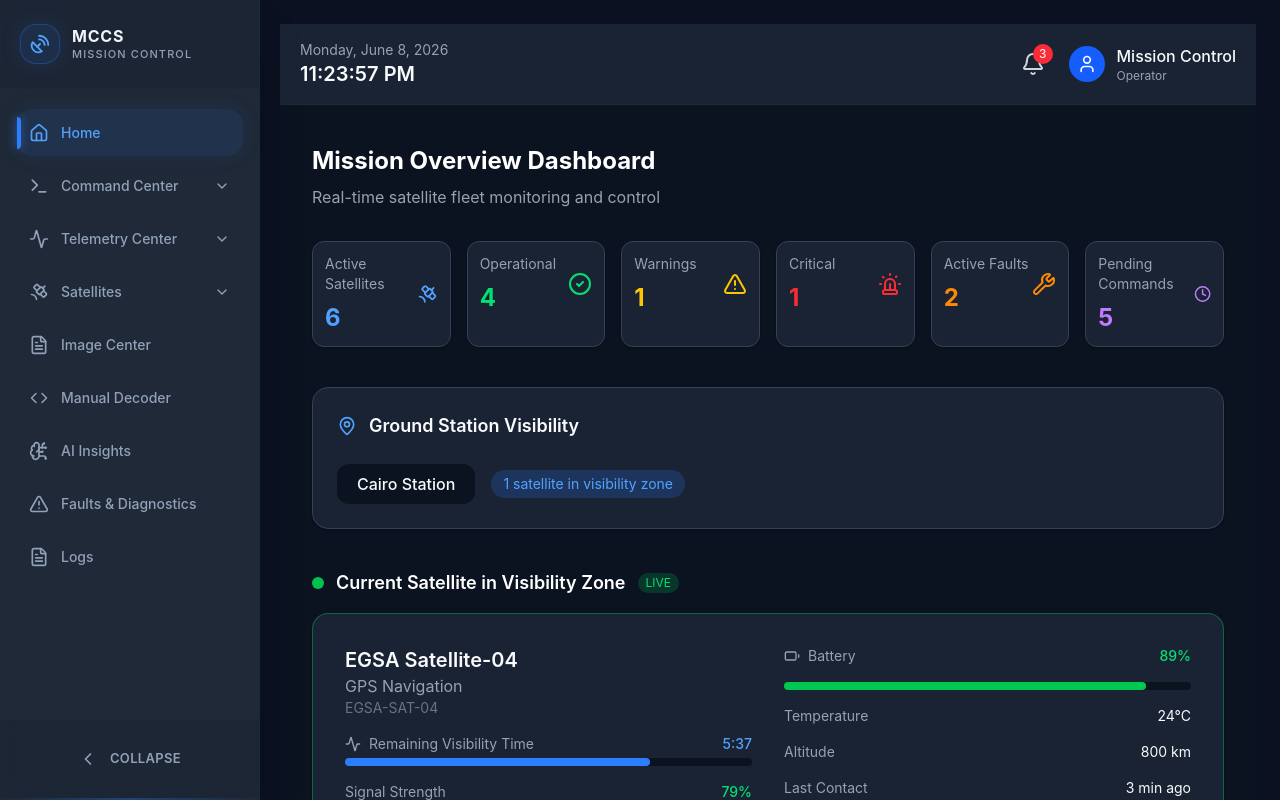
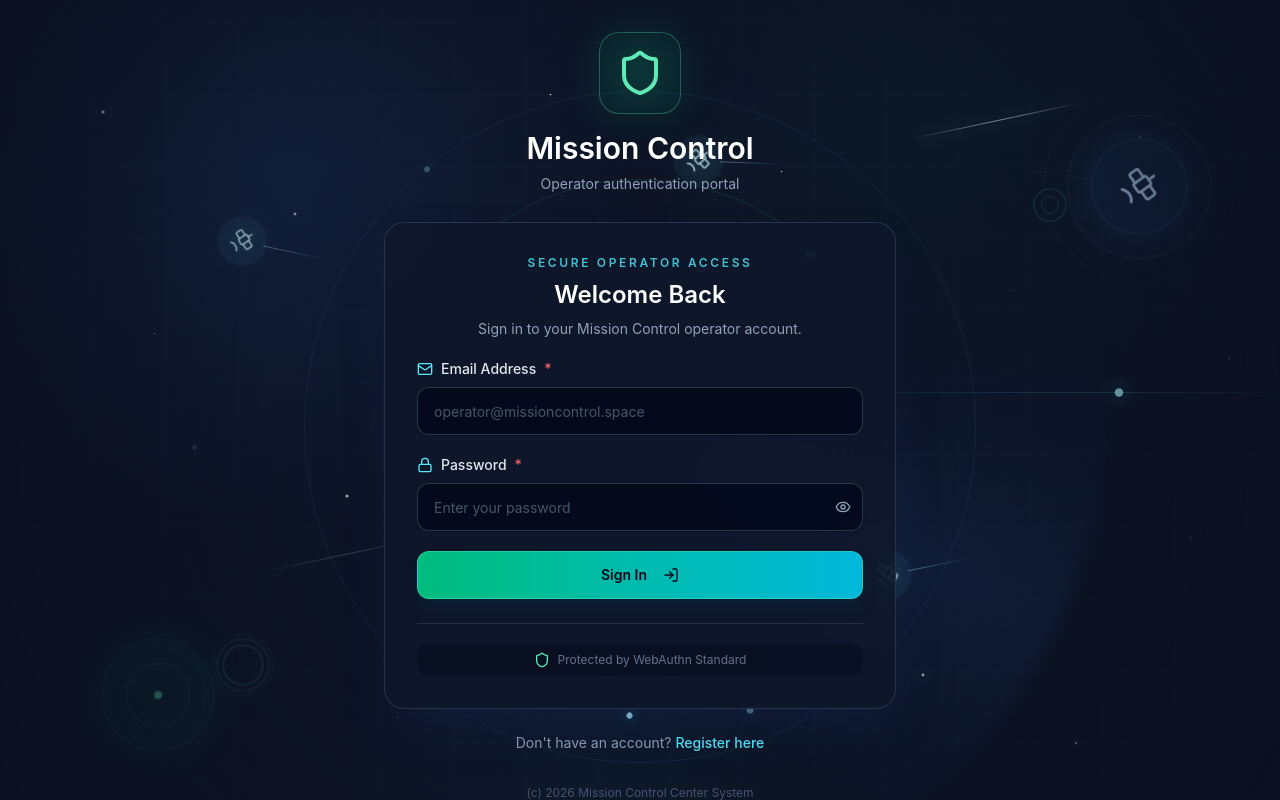
Before and after one commit to ahmedfarghaly261/MCC, a React (Vite) app: page / in a window 1280 px wide. Shown: the top 800 px of the page. Built offline with nearby package versions, Linux system fonts and the light colour scheme.

Commit message:
add ProtectedRoute to auth flow

```diff
--- /dev/null
+++ b/src/components/layout/ProtectedRoute.tsx
@@ -0,0 +1,12 @@
+import { Navigate, Outlet } from "react-router-dom";
+
+export default function ProtectedRoute() {
+  const token = sessionStorage.getItem("mcc_auth_token");
+  const isAuthenticated = sessionStorage.getItem("mcc_is_authenticated");
+
+  if (!token && !isAuthenticated) {
+    return <Navigate to="/" replace />;
+  }
+
+  return <Outlet />;
+}
--- a/src/routes/routes.tsx
+++ b/src/routes/routes.tsx
@@ -1,5 +1,6 @@
 import { Routes, Route } from "react-router-dom";
 import Layout from "@/components/layout/Layout";
+import ProtectedRoute from "@/components/layout/ProtectedRoute";
 import DashboardView from "@/pages/dashboard/dashboardView";
 import CreateCommand from "@/pages/command/sendCommand/createCommand";
 import LogPage from "@/pages/logPage/logpage";
@@ -25,10 +26,11 @@ export default function AppRoutes() {
     <Routes>
       {/* Auth */}
       <Route path="/register" element={<RegistrationView />} />
-      <Route path="/login" element={<LoginView />} />
+      <Route path="/" element={<LoginView />} />
       <Route path="/2fa-setup" element={<TwoFactorView />} />
-      <Route element={<Layout />}>
-        <Route path="/" element={<DashboardView />} />
+      <Route element={<ProtectedRoute />}>
+        <Route element={<Layout />}>
+          <Route path="/dashboard" element={<DashboardView />} />
 
         {/* Command Center */}
         <Route path="/commands/create" element={<CreateCommand />} />
@@ -73,6 +75,7 @@ export default function AppRoutes() {
         {/* <Route path="/faults" element={<Faults />} /> */}
 
         <Route path="*" element={<NotFound />} />
+        </Route>
       </Route>
     </Routes>
   );
```
